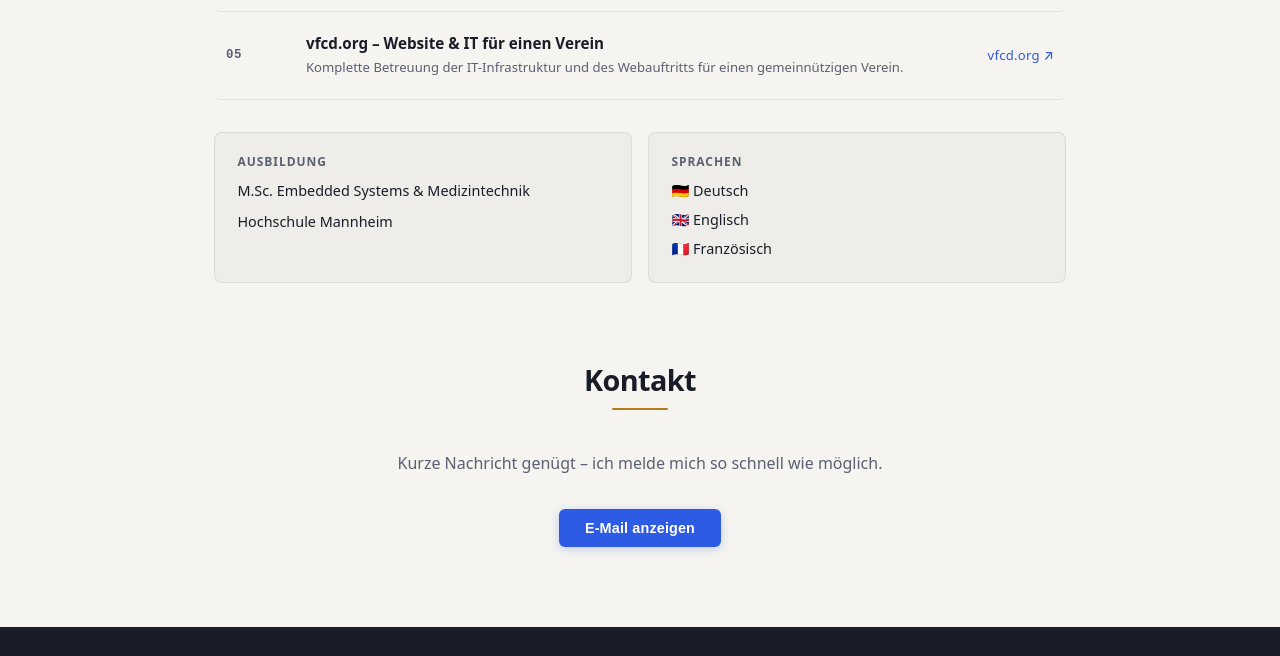
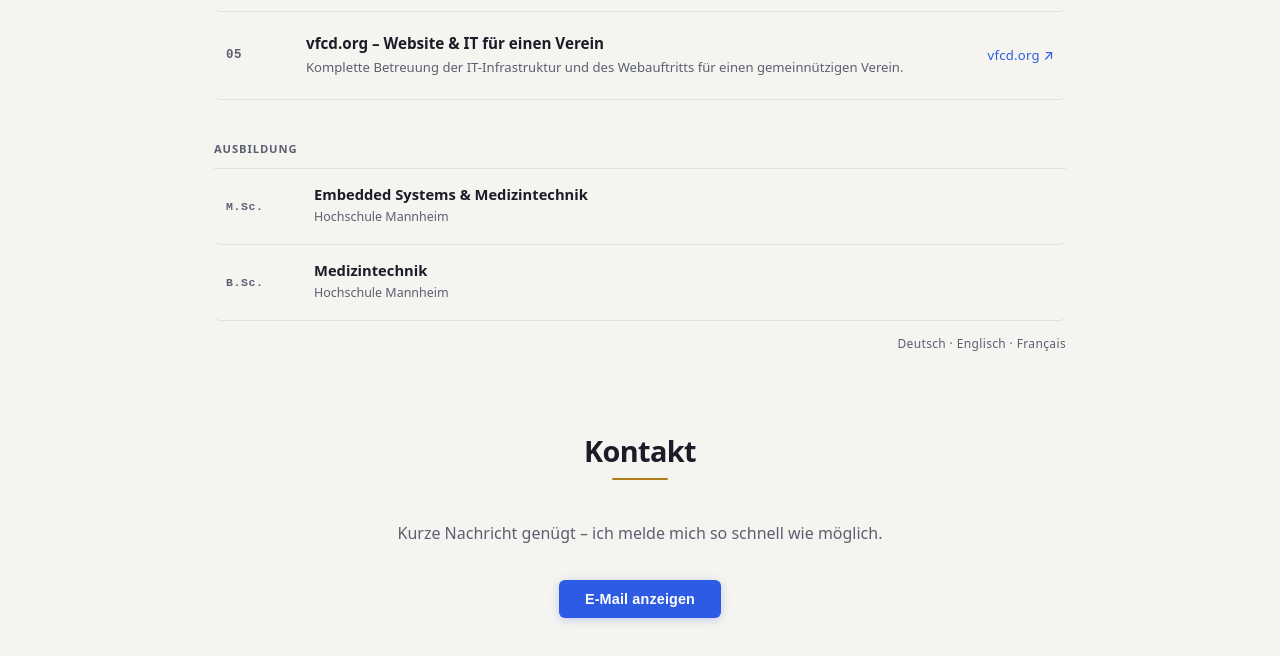
Before and after one commit to bmmmm/bmako, a plain HTML site: page index.html in a window 1280 px wide. Shown: the part 1780-2436 px from the top of the page. Drawn offline with Linux system fonts and the light colour scheme.

Commit message:
Refine Referenzen section: edu list, service hover, cleanup
- Add inset accent bar (box-shadow) to service card hover, consistent
  with project list and edu list hover style
- Replace broken two-column Hintergrund grid with clean edu-list rows:
  M.Sc. + B.Sc. as editorial rows (monospace degree label, inset hover),
  languages as a small right-aligned footnote — no separate column
- Add B.Sc. Medizintechnik, Hochschule Mannheim to edu list and llms.txt
- Remove unused CSS: .about-details-grid, .about-detail-card,
  .detail-value, .detail-institution

```diff
--- a/css/base.css
+++ b/css/base.css
@@ -6,7 +6,7 @@
 }
 
 /* Smooth theme transitions only on color-related props */
-body, .service-card, .about-detail-card,
+body, .service-card,
 .email-container, footer, #theme-toggle, .button {
     transition: background-color 0.3s ease, color 0.3s ease, border-color 0.3s ease;
 }
--- a/css/components.css
+++ b/css/components.css
@@ -250,7 +250,7 @@ body[data-theme="light"] .sun-icon  { display: none; }
 .service-card:hover {
     transform: translateY(-4px);
     border-color: color-mix(in srgb, var(--primary) 30%, transparent);
-    box-shadow: 0 8px 24px var(--shadow);
+    box-shadow: 0 8px 24px var(--shadow), inset 3px 0 0 var(--accent);
 }
 
 .service-icon {
@@ -351,76 +351,80 @@ body[data-theme="light"] .sun-icon  { display: none; }
     color: var(--accent) !important;
 }
 
-/* ── About ──────────────────────────────────────────────────── */
-.about-details-grid {
-    display: grid;
-    grid-template-columns: repeat(auto-fit, minmax(200px, 1fr));
-    gap: 1rem;
-    margin-bottom: 1rem;
+/* ── Hintergrund / Ausbildung ───────────────────────────────── */
+.hintergrund-block {
+    margin-top: 2.5rem;
 }
 
-.about-detail-card {
-    background-color: var(--bg-subtle);
-    border-radius: 8px;
-    border: 1px solid var(--border);
-    padding: 1.4rem;
-    display: flex;
-    flex-direction: column;
-    gap: 0.4rem;
+.hintergrund-label {
+    font-size: 0.7rem;
+    font-weight: 600;
+    letter-spacing: 0.08em;
+    text-transform: uppercase;
+    color: var(--text-muted);
+    margin-bottom: 0.6rem;
+}
+
+.edu-list {
+    border-top: 1px solid var(--border);
+}
+
+.edu-item {
+    display: grid;
+    grid-template-columns: 4rem 1fr;
+    align-items: center;
+    gap: 1.5rem;
+    padding: 1rem 0.75rem;
+    border-bottom: 1px solid var(--border);
+    border-radius: 6px;
     transition: background-color 0.2s ease, box-shadow 0.2s ease;
 }
 
-.about-detail-card:hover {
-    background-color: var(--bg-card);
+.edu-item:hover {
+    background-color: var(--bg-subtle);
     box-shadow: inset 3px 0 0 var(--accent);
 }
 
-.about-detail-card h3 {
-    font-size: 0.75rem;
-    letter-spacing: 0.08em;
-    text-transform: uppercase;
+.edu-degree {
+    font-size: 0.72rem;
+    font-weight: 700;
+    letter-spacing: 0.05em;
     color: var(--text-muted);
-    font-weight: 600;
-    margin-bottom: 0.25rem;
+    font-family: ui-monospace, "SF Mono", "Fira Code", monospace;
+    transition: color 0.2s ease;
+    user-select: none;
 }
 
-.about-detail-card p,
-.about-detail-card li {
-    font-size: 0.9rem;
-    color: var(--text);
-    line-height: 1.55;
+.edu-item:hover .edu-degree {
+    color: var(--accent);
 }
 
-.detail-value {
+.edu-body {
+    display: flex;
+    flex-direction: column;
+    gap: 0.15rem;
+}
+
+.edu-title {
     font-size: 0.92rem;
+    font-weight: 600;
     color: var(--text);
-    font-weight: 500;
-    line-height: 1.5;
+    margin: 0;
+    line-height: 1.35;
+}
+
+.edu-institution {
+    font-size: 0.78rem;
+    color: var(--text-muted);
     margin: 0;
 }
 
-.detail-institution {
-    font-size: 0.8rem;
+.edu-languages {
+    font-size: 0.75rem;
     color: var(--text-muted);
-    margin-top: 0.15rem;
-    margin-bottom: 0;
-}
-
-.about-detail-card ul {
-    list-style: none;
-    padding: 0;
-    display: flex;
-    flex-direction: column;
-    gap: 0.35rem;
-}
-
-.about-detail-card li a {
-    color: var(--primary);
-    font-size: 0.9rem;
-}
-
-.about-detail-card li a:hover {
-    color: var(--accent);
+    margin-top: 0.85rem;
+    text-align: right;
+    letter-spacing: 0.03em;
 }
 
 
--- a/index.html
+++ b/index.html
@@ -244,18 +244,25 @@
                     </article>
                 </div>
 
-                <div class="about-details-grid" style="margin-top: 2rem;">
-                    <div class="about-detail-card">
-                        <h3>Ausbildung</h3>
-                        <p class="detail-value">M.Sc. Embedded Systems &amp; Medizintechnik</p>
-                        <p class="detail-institution">Hochschule Mannheim</p>
+                <div class="hintergrund-block">
+                    <p class="hintergrund-label">Ausbildung</p>
+                    <div class="edu-list">
+                        <div class="edu-item">
+                            <span class="edu-degree">M.Sc.</span>
+                            <div class="edu-body">
+                                <p class="edu-title">Embedded Systems &amp; Medizintechnik</p>
+                                <p class="edu-institution">Hochschule Mannheim</p>
+                            </div>
+                        </div>
+                        <div class="edu-item">
+                            <span class="edu-degree">B.Sc.</span>
+                            <div class="edu-body">
+                                <p class="edu-title">Medizintechnik</p>
+                                <p class="edu-institution">Hochschule Mannheim</p>
+                            </div>
+                        </div>
                     </div>
-                    <div class="about-detail-card">
-                        <h3>Sprachen</h3>
-                        <p class="detail-value">🇩🇪 Deutsch</p>
-                        <p class="detail-value">🇬🇧 Englisch</p>
-                        <p class="detail-value">🇫🇷 Französisch</p>
-                    </div>
+                    <p class="edu-languages">Deutsch · Englisch · Français</p>
                 </div>
             </section>
 
```
Also changed, not shown: llms.txt.
